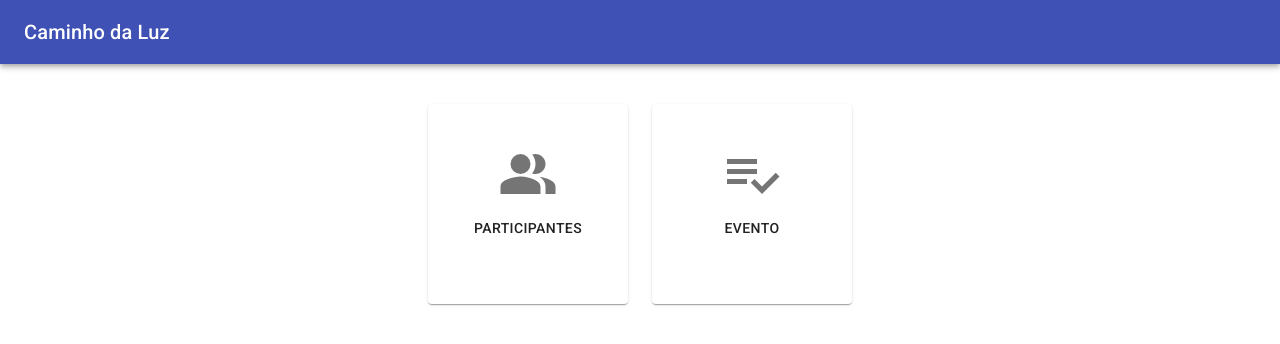
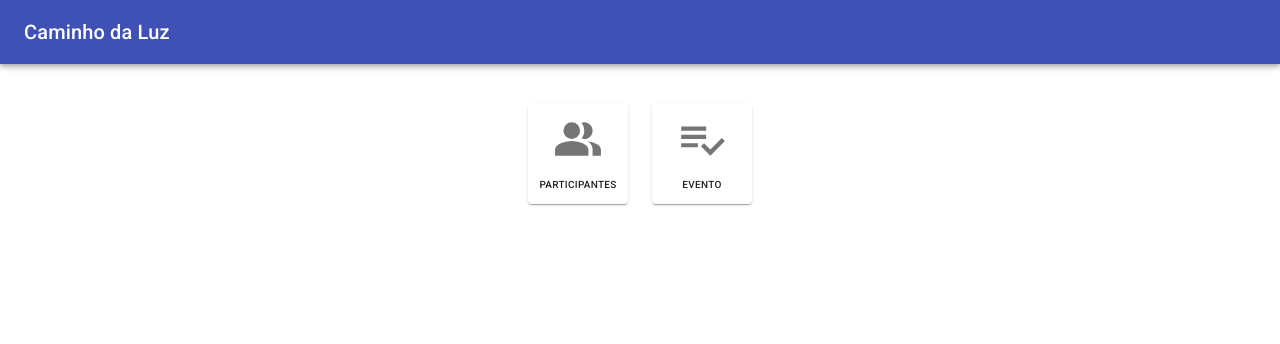
Before and after one commit to brunoassiscarvalho/caminho-da-luz, a React (Create React App) app: page /main in a window 1280 px wide. Shown: the top 344 px of the page. Built offline with nearby package versions, Linux system fonts and the light colour scheme.

Commit message:
new layout icon card

```diff
--- a/src/components/IconCard.js
+++ b/src/components/IconCard.js
@@ -38,13 +38,13 @@ export default class IconCard extends Component {
             key={name}
             component={RouterLink} to={url}
           >
-            <Paper style={{ width: 200, height: 200 }}>
+            <Paper style={{ width: 100, height: 100 }}>
               <Grid container justify="center" spacing={1}>
-                <Grid item xs={24} sm={12} style={{ textAlign: "center" }}>
-                  <this.props.icon style={{ width: 60, height: 60, marginTop: 40 }} color="action" />
+                <Grid item xs={12} style={{ textAlign: "center" }}>
+                  <this.props.icon style={{ width: 50, height: 50, marginTop: 10,  }} color="action" />
                 </Grid>
-                <Grid item xs={24} sm={12} style={{ textAlign: "center" }}>
-                  <Typography variant="button" display="block" gutterBottom>
+                <Grid item xs={12} style={{ textAlign: "center" }}>
+                  <Typography variant="button" display="block" gutterBottom style={{fontSize: "x-small"}}>
                     {name}
                   </Typography>
                 </Grid>
```
